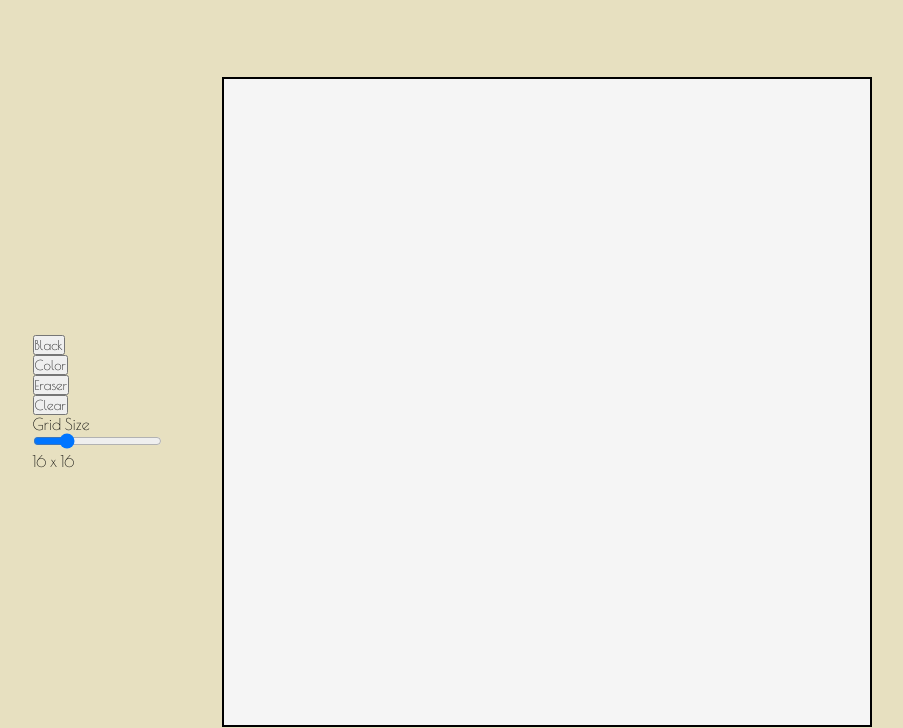
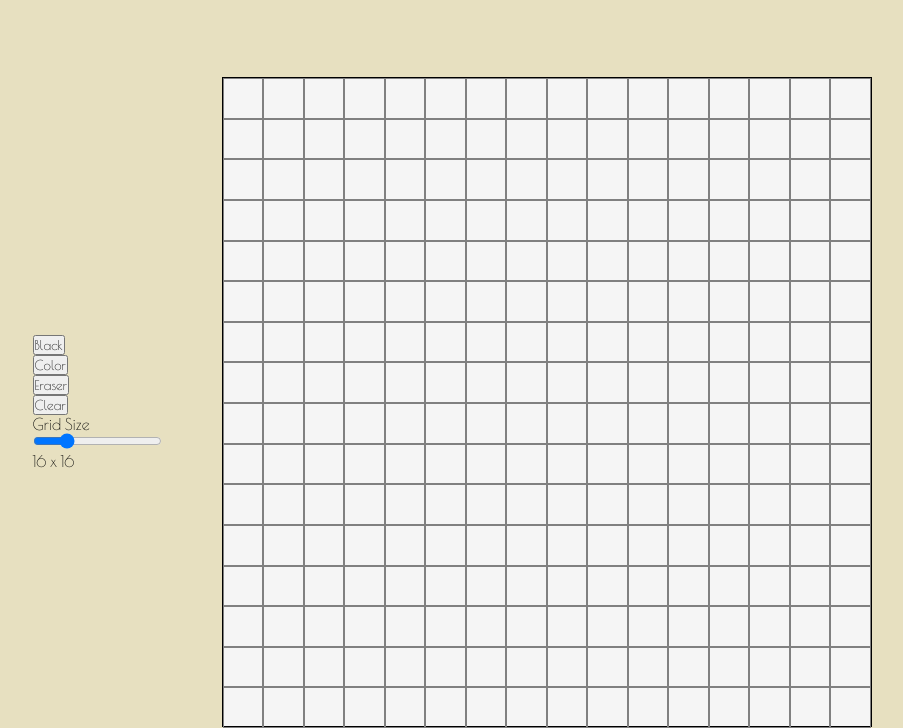
Before and after one commit to amankaiyum/etch-a-sketch, a plain HTML site: page index.html in a window 1280 px wide. Shown: the part 79-807 px from the top of the page, without its empty margins (188-1091 px from the left). Drawn offline with nearby package versions, Linux system fonts and the light colour scheme.

Commit message:
Add dynamic grid on sketchboard

```diff
--- a/script.js
+++ b/script.js
@@ -1,13 +1,35 @@
 function createGrid(size) {
+  for (let i = 0; i < size; i++) {
+    const row = document.createElement('div');
+    row.classList.add('row');
+    for (let i = 0; i < size; i++) {
+      const box = document.createElement('div');
+      box.classList.add('box');
+      box.style.width = `${width / size}px`;
+      box.style.height = `${height / size}px`;
+      row.appendChild(box);
+    }
+    grid.appendChild(row);
+  }
+}
 
+function resetGrid() {
+  while (grid.lastChild) {
+    grid.removeChild(grid.lastChild);
+  }
 }
 
 
 const grid = document.querySelector('.grid');
+let width = grid.offsetWidth;
+let height = grid.offsetHeight;
 let slider = document.querySelector('input');
-let slidervalue = document.querySelector('.slidervalue')
+let slidervalue = document.querySelector('.slidervalue');
 
 slidervalue.textContent = `${slider.value} x ${slider.value}`;
+createGrid(slider.value);
 slider.oninput = () => {
   slidervalue.textContent = `${slider.value} x ${slider.value}`;
-}
+  resetGrid();
+  createGrid(slider.value);
+};
--- a/style.css
+++ b/style.css
@@ -31,6 +31,14 @@ ul {
 .grid {
   width: 650px;
   height: 650px;
-  border: solid black 2px;
+  border: solid black 1px;
   background: whitesmoke;
 }
+
+.row {
+  display: flex;
+}
+
+.box {
+  border: solid grey 1px;
+}
```
